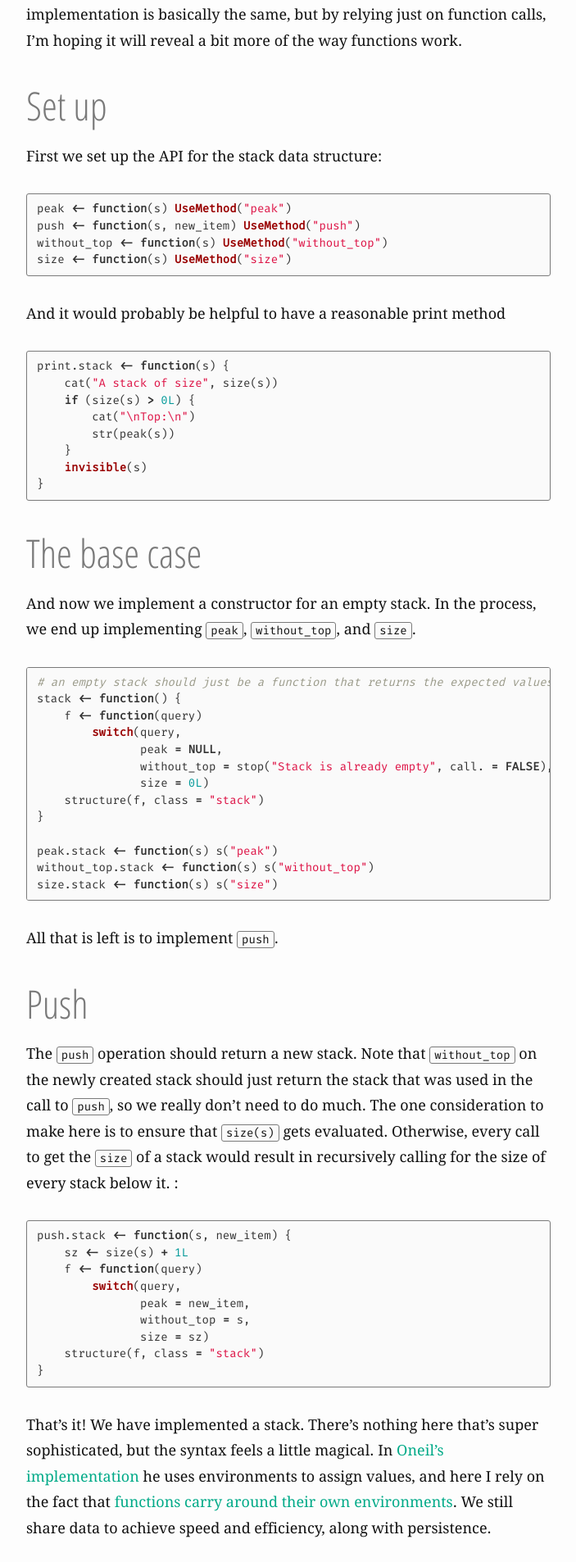
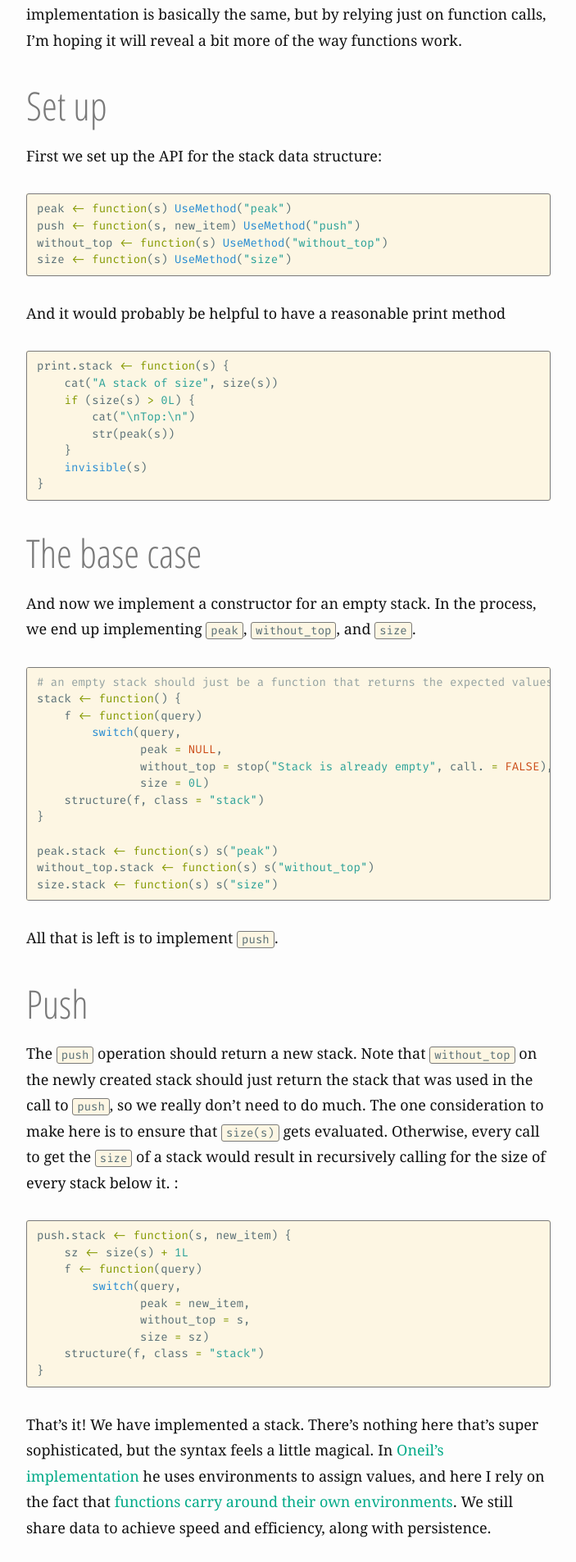
Before and after one commit to tarakc02/tarakc02.github.io, a Jekyll site: the page built from fun-stack/index.md, in a window 1280 px wide. Shown: the part 878-2784 px from the top of the page at 82% size, without its empty margins (288-991 px from the left). Built offline with Jekyll 4.4.1, drawn with Linux system fonts in a browser that asks for light colours.

Commit message:
solarized theme for code highlighting

```diff
--- a/assets/css/main.scss
+++ b/assets/css/main.scss
@@ -169,7 +169,8 @@
 code {
   font-size: 14px;
   border: 1px solid $grey-color-light;
-  background: #fafafa;
+  background-color: #fdf6e3;
+  color: #586e75;
   border-radius: 3px;
   line-height: 140%;
 }
@@ -190,68 +191,76 @@
   }
 }
 
-.highlight  { background: #fafafa; color: #333;}
-.highlight .c { color: #999988; font-style: italic } /* Comment */
-.highlight .err { color: #a61717; background-color: #e3d2d2 } /* Error */
-.highlight .k { font-weight: bold } /* Keyword */
-.highlight .o { font-weight: bold } /* Operator */
-.highlight .cm { color: #999988; font-style: italic } /* Comment.Multiline */
-.highlight .cp { color: #999999; font-weight: bold } /* Comment.Preproc */
-.highlight .c1 { color: #999988; font-style: italic } /* Comment.Single */
-.highlight .cs { color: #999999; font-weight: bold; font-style: italic } /* Comment.Special */
-.highlight .gd { color: #000000; background-color: #ffdddd } /* Generic.Deleted */
-.highlight .gd .x { color: #000000; background-color: #ffaaaa } /* Generic.Deleted.Specific */
-.highlight .ge { font-style: italic } /* Generic.Emph */
-.highlight .gr { color: #aa0000 } /* Generic.Error */
-.highlight .gh { color: #999999 } /* Generic.Heading */
-.highlight .gi { color: #000000; background-color: #ddffdd } /* Generic.Inserted */
-.highlight .gi .x { color: #000000; background-color: #aaffaa } /* Generic.Inserted.Specific */
-.highlight .go { color: #888888 } /* Generic.Output */
-.highlight .gp { color: #555555 } /* Generic.Prompt */
-.highlight .gs { font-weight: bold } /* Generic.Strong */
-.highlight .gu { color: #aaaaaa } /* Generic.Subheading */
-.highlight .gt { color: #aa0000 } /* Generic.Traceback */
-.highlight .kc { font-weight: bold } /* Keyword.Constant */
-.highlight .kd { font-weight: bold } /* Keyword.Declaration */
-.highlight .kp { font-weight: bold } /* Keyword.Pseudo */
-.highlight .kr { font-weight: bold } /* Keyword.Reserved */
-.highlight .kt { color: #445588; font-weight: bold } /* Keyword.Type */
-.highlight .m { color: #009999 } /* Literal.Number */
-.highlight .s { color: #d14 } /* Literal.String */
-.highlight .na { color: #008080 } /* Name.Attribute */
-.highlight .nb { color: #0086B3 } /* Name.Builtin */
-.highlight .nc { color: #445588; font-weight: bold } /* Name.Class */
-.highlight .no { color: #008080 } /* Name.Constant */
-.highlight .ni { color: #800080 } /* Name.Entity */
-.highlight .ne { color: #990000; font-weight: bold } /* Name.Exception */
-.highlight .nf { color: #990000; font-weight: bold } /* Name.Function */
-.highlight .nn { color: #555555 } /* Name.Namespace */
-.highlight .nt { color: #000080 } /* Name.Tag */
-.highlight .nv { color: #008080 } /* Name.Variable */
-.highlight .ow { font-weight: bold } /* Operator.Word */
-.highlight .w { color: #bbbbbb } /* Text.Whitespace */
-.highlight .mf { color: #009999 } /* Literal.Number.Float */
-.highlight .mh { color: #009999 } /* Literal.Number.Hex */
-.highlight .mi { color: #009999 } /* Literal.Number.Integer */
-.highlight .mo { color: #009999 } /* Literal.Number.Oct */
-.highlight .sb { color: #d14 } /* Literal.String.Backtick */
-.highlight .sc { color: #d14 } /* Literal.String.Char */
-.highlight .sd { color: #d14 } /* Literal.String.Doc */
-.highlight .s2 { color: #d14 } /* Literal.String.Double */
-.highlight .se { color: #d14 } /* Literal.String.Escape */
-.highlight .sh { color: #d14 } /* Literal.String.Heredoc */
-.highlight .si { color: #d14 } /* Literal.String.Interpol */
-.highlight .sx { color: #d14 } /* Literal.String.Other */
-.highlight .sr { color: #009926 } /* Literal.String.Regex */
-.highlight .s1 { color: #d14 } /* Literal.String.Single */
-.highlight .ss { color: #990073 } /* Literal.String.Symbol */
-.highlight .bp { color: #999999 } /* Name.Builtin.Pseudo */
-.highlight .vc { color: #008080 } /* Name.Variable.Class */
-.highlight .vg { color: #008080 } /* Name.Variable.Global */
-.highlight .vi { color: #008080 } /* Name.Variable.Instance */
-.highlight .il { color: #009999 } /* Literal.Number.Integer.Long */
 
-
+.highlight { background-color: #fdf6e3; color: #586e75 }
+.highlight .c { color: #93a1a1 } /* Comment */
+.highlight .err { color: #586e75 } /* Error */
+.highlight .g { color: #586e75 } /* Generic */
+.highlight .k { color: #859900 } /* Keyword */
+.highlight .l { color: #586e75 } /* Literal */
+.highlight .n { color: #586e75 } /* Name */
+.highlight .o { color: #859900 } /* Operator */
+.highlight .x { color: #cb4b16 } /* Other */
+.highlight .p { color: #586e75 } /* Punctuation */
+.highlight .cm { color: #93a1a1 } /* Comment.Multiline */
+.highlight .cp { color: #859900 } /* Comment.Preproc */
+.highlight .c1 { color: #93a1a1 } /* Comment.Single */
+.highlight .cs { color: #859900 } /* Comment.Special */
+.highlight .gd { color: #2aa198 } /* Generic.Deleted */
+.highlight .ge { color: #586e75; font-style: italic } /* Generic.Emph */
+.highlight .gr { color: #dc322f } /* Generic.Error */
+.highlight .gh { color: #cb4b16 } /* Generic.Heading */
+.highlight .gi { color: #859900 } /* Generic.Inserted */
+.highlight .go { color: #586e75 } /* Generic.Output */
+.highlight .gp { color: #586e75 } /* Generic.Prompt */
+.highlight .gs { color: #586e75; font-weight: bold } /* Generic.Strong */
+.highlight .gu { color: #cb4b16 } /* Generic.Subheading */
+.highlight .gt { color: #586e75 } /* Generic.Traceback */
+.highlight .kc { color: #cb4b16 } /* Keyword.Constant */
+.highlight .kd { color: #268bd2 } /* Keyword.Declaration */
+.highlight .kn { color: #859900 } /* Keyword.Namespace */
+.highlight .kp { color: #859900 } /* Keyword.Pseudo */
+.highlight .kr { color: #268bd2 } /* Keyword.Reserved */
+.highlight .kt { color: #dc322f } /* Keyword.Type */
+.highlight .ld { color: #586e75 } /* Literal.Date */
+.highlight .m { color: #2aa198 } /* Literal.Number */
+.highlight .s { color: #2aa198 } /* Literal.String */
+.highlight .na { color: #586e75 } /* Name.Attribute */
+.highlight .nb { color: #B58900 } /* Name.Builtin */
+.highlight .nc { color: #268bd2 } /* Name.Class */
+.highlight .no { color: #cb4b16 } /* Name.Constant */
+.highlight .nd { color: #268bd2 } /* Name.Decorator */
+.highlight .ni { color: #cb4b16 } /* Name.Entity */
+.highlight .ne { color: #cb4b16 } /* Name.Exception */
+.highlight .nf { color: #268bd2 } /* Name.Function */
+.highlight .nl { color: #586e75 } /* Name.Label */
+.highlight .nn { color: #586e75 } /* Name.Namespace */
+.highlight .nx { color: #586e75 } /* Name.Other */
+.highlight .py { color: #586e75 } /* Name.Property */
+.highlight .nt { color: #268bd2 } /* Name.Tag */
+.highlight .nv { color: #268bd2 } /* Name.Variable */
+.highlight .ow { color: #859900 } /* Operator.Word */
+.highlight .w { color: #586e75 } /* Text.Whitespace */
+.highlight .mf { color: #2aa198 } /* Literal.Number.Float */
+.highlight .mh { color: #2aa198 } /* Literal.Number.Hex */
+.highlight .mi { color: #2aa198 } /* Literal.Number.Integer */
+.highlight .mo { color: #2aa198 } /* Literal.Number.Oct */
+.highlight .sb { color: #93a1a1 } /* Literal.String.Backtick */
+.highlight .sc { color: #2aa198 } /* Literal.String.Char */
+.highlight .sd { color: #586e75 } /* Literal.String.Doc */
+.highlight .s2 { color: #2aa198 } /* Literal.String.Double */
+.highlight .se { color: #cb4b16 } /* Literal.String.Escape */
+.highlight .sh { color: #586e75 } /* Literal.String.Heredoc */
+.highlight .si { color: #2aa198 } /* Literal.String.Interpol */
+.highlight .sx { color: #2aa198 } /* Literal.String.Other */
+.highlight .sr { color: #dc322f } /* Literal.String.Regex */
+.highlight .s1 { color: #2aa198 } /* Literal.String.Single */
+.highlight .ss { color: #2aa198 } /* Literal.String.Symbol */
+.highlight .bp { color: #268bd2 } /* Name.Builtin.Pseudo */
+.highlight .vc { color: #268bd2 } /* Name.Variable.Class */
+.highlight .vg { color: #268bd2 } /* Name.Variable.Global */
+.highlight .vi { color: #268bd2 } /* Name.Variable.Instance */
+.highlight .il { color: #2aa198 } /* Literal.Number.Integer.Long */
 
 /**
  * Wrapper
```
